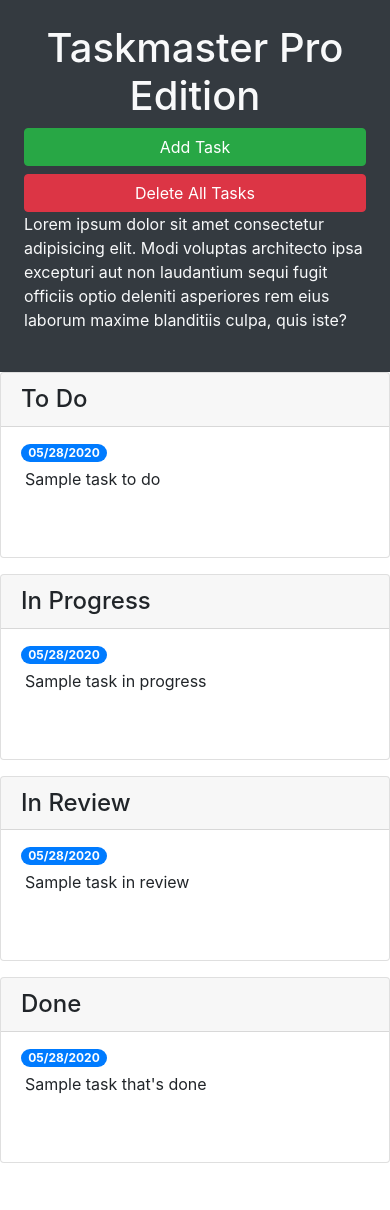
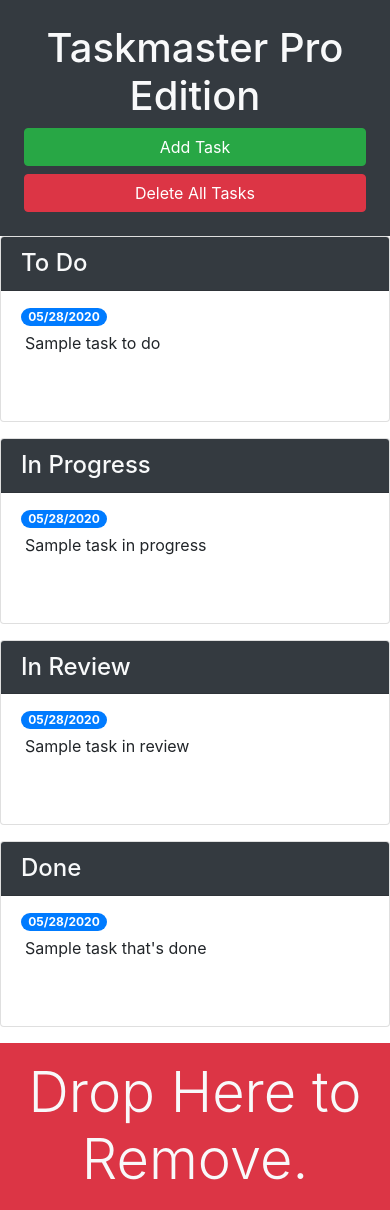
Before and after one commit to zwind66/taskmaster-pro, a plain HTML site: page taskmaster-starter/index.html in a window 390 px wide. Before the commit the page ends 1179 px from the top, so only its background shows below. Drawn offline with nearby package versions, Linux system fonts and the light colour scheme.

Commit message:
drop capabilities

```diff
--- a/taskmaster-starter/index.html
+++ b/taskmaster-starter/index.html
@@ -13,21 +13,20 @@
 <body>
 
   <div class="row min-vh-100 no-gutters">
-    <header class="col-12 col-lg-3 bg-dark text-light d-flex flex-column p-4 p-lg-3">
+    <header class="col-12 col-lg-3 bg-dark text-light sticky-top d-flex flex-column p-4 p-lg-3">
       <h1 class="text-center">Taskmaster Pro Edition</h1>
       <button id="create-task" class="btn btn-block btn-success" data-toggle="modal" data-target="#task-form-modal">Add
         Task</button>
       <button id="remove-tasks" class="btn btn-block btn-danger">Delete All Tasks</button>
-      <p class="mt-auto">Lorem ipsum dolor sit amet consectetur adipisicing elit. Modi voluptas architecto ipsa
-        excepturi aut non
-        laudantium sequi fugit officiis optio deleniti asperiores rem eius laborum maxime blanditiis culpa, quis iste?
+      <p class="mt-auto d-none d-lg-block">Lorem ipsum dolor sit amet consectetur adipisicing elit. Modi voluptas architecto ipsa
+        excepturi aut non laudantium sequi fugit officiis optio deleniti asperiores rem eius laborum maxime blanditiis culpa, quis iste?
       </p>
     </header>
-    <main class="col-12 col-lg-9">
+    <main class="col-12 col-lg-9 d-flex flex-column">
       <div class="row">
       <div class="col-12 col-md-6 col-xl-3 mb-3">
         <div class="card">
-          <h4 class="card-header">
+          <h4 class="card-header bg-dark text-light">
             To Do
           </h4>
           <ul id="list-toDo" class="list-group list-group-flush">
@@ -42,7 +41,7 @@
       <!-- in progress start -->
       <div class="col-12 col-md-6 col-xl-3 mb-3">
         <div class="card">
-          <h4 class="card-header">
+          <h4 class="card-header bg-dark text-light">
             In Progress
           </h4>
           <ul id="list-inProgress" class="list-group list-group-flush">
@@ -57,7 +56,7 @@
       <!-- in review start -->
       <div class="col-12 col-md-6 col-xl-3 mb-3">
         <div class="card">
-          <h4 class="card-header">
+          <h4 class="card-header bg-dark text-light">
             In Review
           </h4>
           <ul id="list-inProgress" class="list-group list-group-flush">
@@ -72,7 +71,7 @@
         <!-- done start -->
       <div class="col-12 col-md-6 col-xl-3 mb-3">
         <div class="card">
-          <h4 class="card-header">
+          <h4 class="card-header bg-dark text-light">
             Done
           </h4>
           <ul id="list-inProgress" class="list-group list-group-flush">
@@ -83,6 +82,12 @@
           </ul>
         </div>
       </div>
+      </div>
+
+      <div class="mt-auto" id="trash">
+        <div class="w-100 bg-danger p-3 text-center text-light display-4">
+          Drop Here to Remove.
+        </div>
       </div>
     </main>
   <!-- Modal -->
```
